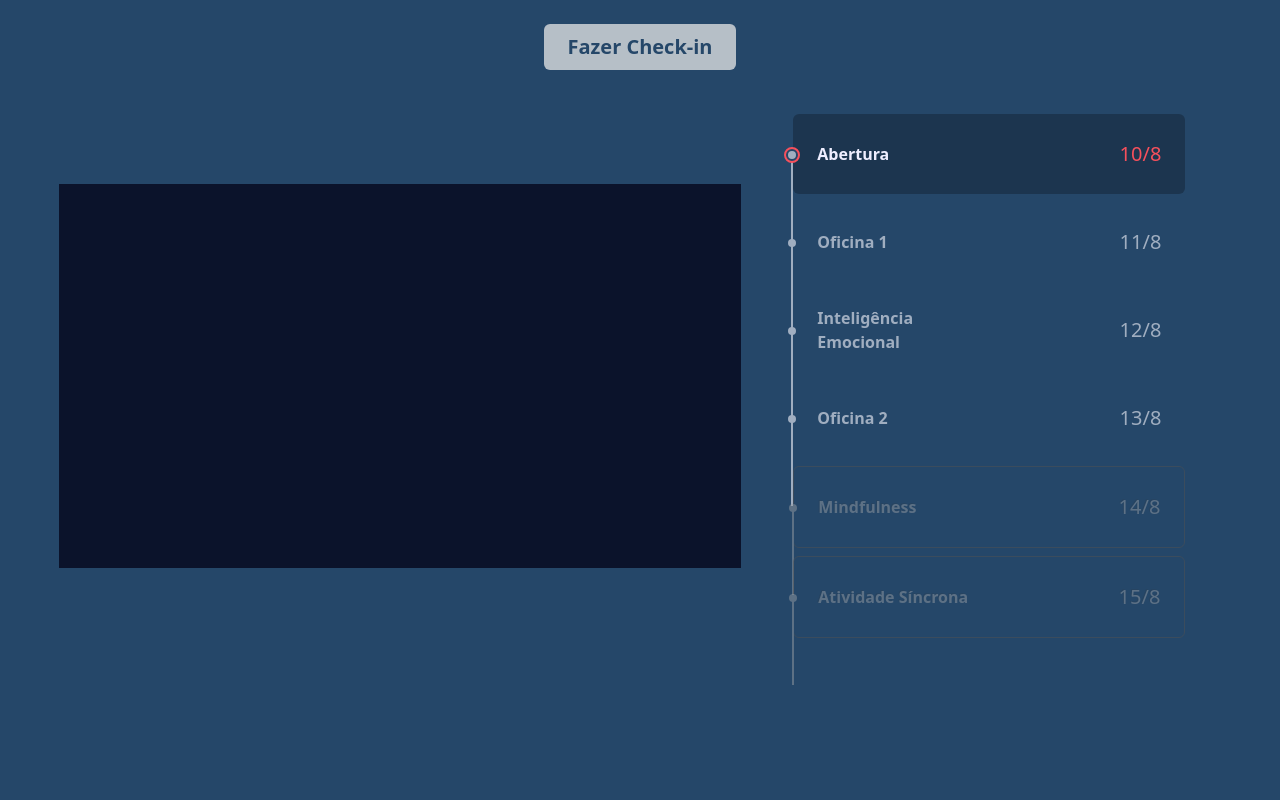
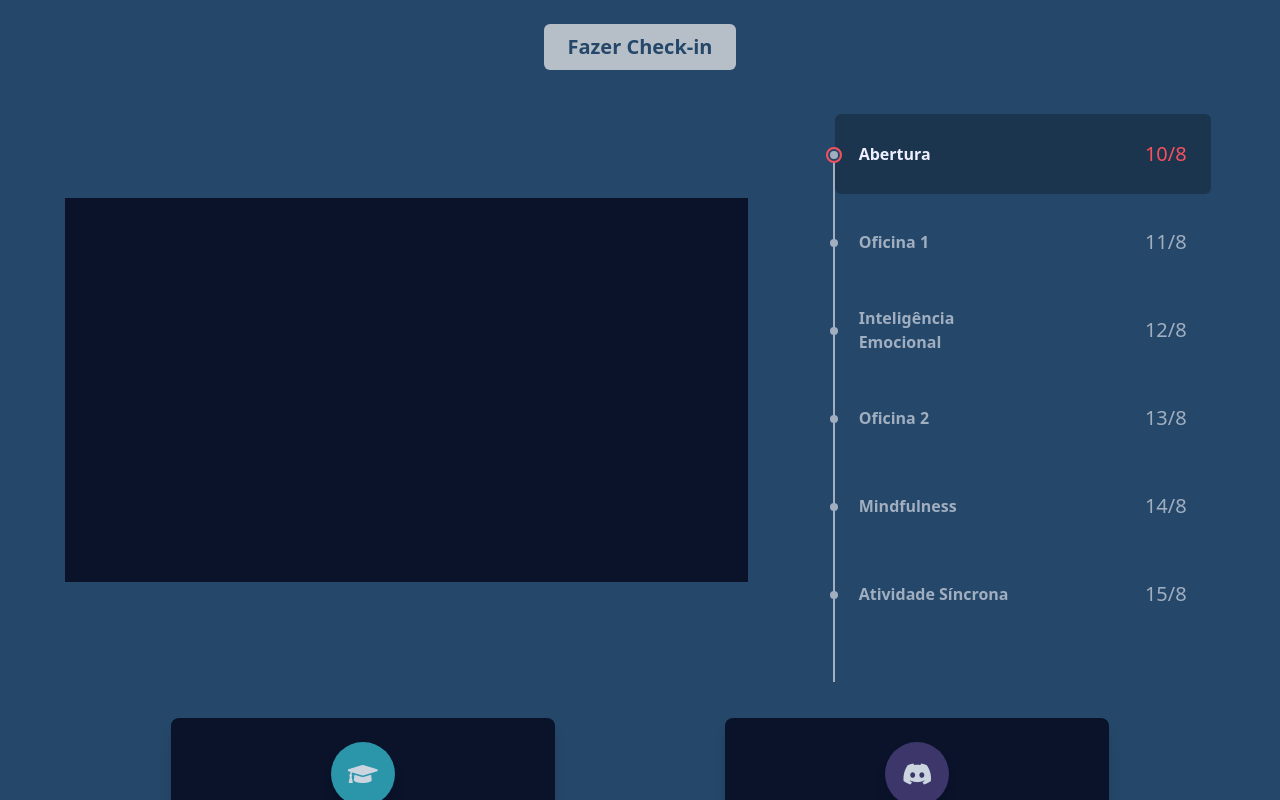
Before and after one commit to rafawendel/platform, a Next.js app: page /videos/1 in a window 1280 px wide. Shown: the top 800 px of the page. Built offline with nearby package versions, Linux system fonts and the light colour scheme.

Commit message:
fixed md screen positioning

```diff
--- a/src/components/Forms/Fields/index.js
+++ b/src/components/Forms/Fields/index.js
@@ -22,7 +22,7 @@ export const TextInput = ({ label, tooltip, ...props }) => {
     <>
       <div className="first:mt-8 relative w-full mb-3">
         {tooltip && (
-          <ReactTooltip id={`tooltip-${props.id}`} aria-haspopup="true" {...tooltip}>
+          <ReactTooltip id={`tooltip-${props.id}`} {...tooltip}>
             <p className="text-xs font-normal">{tooltip.content}</p>
           </ReactTooltip>
         )}
--- a/src/components/sections/VideoSection/Timeline.js
+++ b/src/components/sections/VideoSection/Timeline.js
@@ -31,7 +31,7 @@ export default function Timeline({ eventSettings, videos, activeVideo }) {
 
   return (
     <>
-      <section className="px-4 pb-8 lg:py-0 lg:pl-8 flex-auto md:mx-4 lg:max-w-md">
+      <section className="pb-8 flex-auto lg:max-w-sm">
         <ul className="flex lg:flex-col justify-center">
           {buttons.map(({ id, ...btnProps }) => (
             <TimelineButton key={`video-${id}`} {...btnProps} />
--- a/src/components/sections/VideoSection/TimelineButton.js
+++ b/src/components/sections/VideoSection/TimelineButton.js
@@ -17,9 +17,9 @@ export default function TimelineButton({ title, date, isPast, isActive, isPremie
               isActive && 'border-b-2 md:border-b-0'
             } border-primary`}
           >
-            <h6 className={`md:text-xl ${isActive && 'text-primary'}`}>{date}</h6>
+            <h6 className={`md:text-lg lg:text-xl ${isActive && 'text-primary'}`}>{date}</h6>
             <p
-              className={`hidden md:block font-semibold mt-1 lg:m-0 lg:w-1/2 lg:text-left ${
+              className={`hidden md:block font-semibold text-sm lg:text-base mt-1 lg:m-0 lg:w-1/2 lg:text-left ${
                 isActive && 'text-lighter'
               } opacity-100`}
             >
@@ -31,7 +31,7 @@ export default function TimelineButton({ title, date, isPast, isActive, isPremie
             <div
               className={`bubble ${
                 isActive ? 'bg-dark border-primary' : 'bg-transparent border-transparent'
-              } border-2 h-4 w-4 rounded-full`}
+              } border-2 rounded-full`}
             >
               <div className={`bullet ${isPast && 'bg-primary'} bg-current h-2 w-2 rounded-full`} />
             </div>
@@ -40,11 +40,13 @@ export default function TimelineButton({ title, date, isPast, isActive, isPremie
       </li>
       <style jsx>{`
         .line__container {
-          width: 110%;
+          width: 105%;
           margin-left: 50%;
         }
 
         .bubble {
+          height: 1rem;
+          width: 1rem;
           margin-top: calc(-0.5rem - 1px);
           margin-left: -0.5rem;
         }
@@ -61,12 +63,20 @@ export default function TimelineButton({ title, date, isPast, isActive, isPremie
           color: var(--color-main-primary);
         }
 
+        button[disabled] {
+          filter: none;
+          border: none;
+          text-shadow: none;
+          cursor: not-allowed;
+          pointer-events: auto;
+        }
+
         @media screen and (min-width: 1024px) {
           .line__container {
-            width: 0.125rem;
-            margin-left: -0.125rem;
+            width: 2px;
+            margin-left: -2px;
             height: 5.5rem;
-            margin-top: calc(-5.5rem / 2 + 0.5rem / 2);
+            margin-top: calc((-5.5rem + 0.5rem) / 2);
             transform: rotate(180deg);
           }
 
--- a/src/components/sections/VideoSection/index.js
+++ b/src/components/sections/VideoSection/index.js
@@ -3,12 +3,10 @@ import Video from './Video'
 
 export default function VideoSection({ activeVideo, ...props }) {
   return (
-    <section className="text-gray-500 md:min-h-screen w-full overflow-x-hidden">
-      <div className="py-4">
-        <div className="flex flex-wrap-reverse justify-center items-center">
-          <Video {...activeVideo} />
-          <Timeline activeVideo={activeVideo} {...props} />
-        </div>
+    <section className="py-4 px-6 text-gray-500 w-full overflow-x-hidden">
+      <div className="flex flex-wrap-reverse justify-center items-center lg:justify-around">
+        <Video {...activeVideo} />
+        <Timeline activeVideo={activeVideo} {...props} />
       </div>
     </section>
   )
--- a/src/styles/index.css
+++ b/src/styles/index.css
@@ -61,10 +61,10 @@ input, button {
 
 button:disabled,
 button[disabled] {
-  filter: grayscale(.3) opacity(.5) invert(.2) !important;
+  filter: grayscale(.3) opacity(.5) invert(.2);
   border: 1px solid #333;
   text-shadow: -1px -1px 0 rgba(0,0,0,0.3);
-  cursor: not-allowed;
+  cursor: wait;
   pointer-events: none;
 }
 
```
